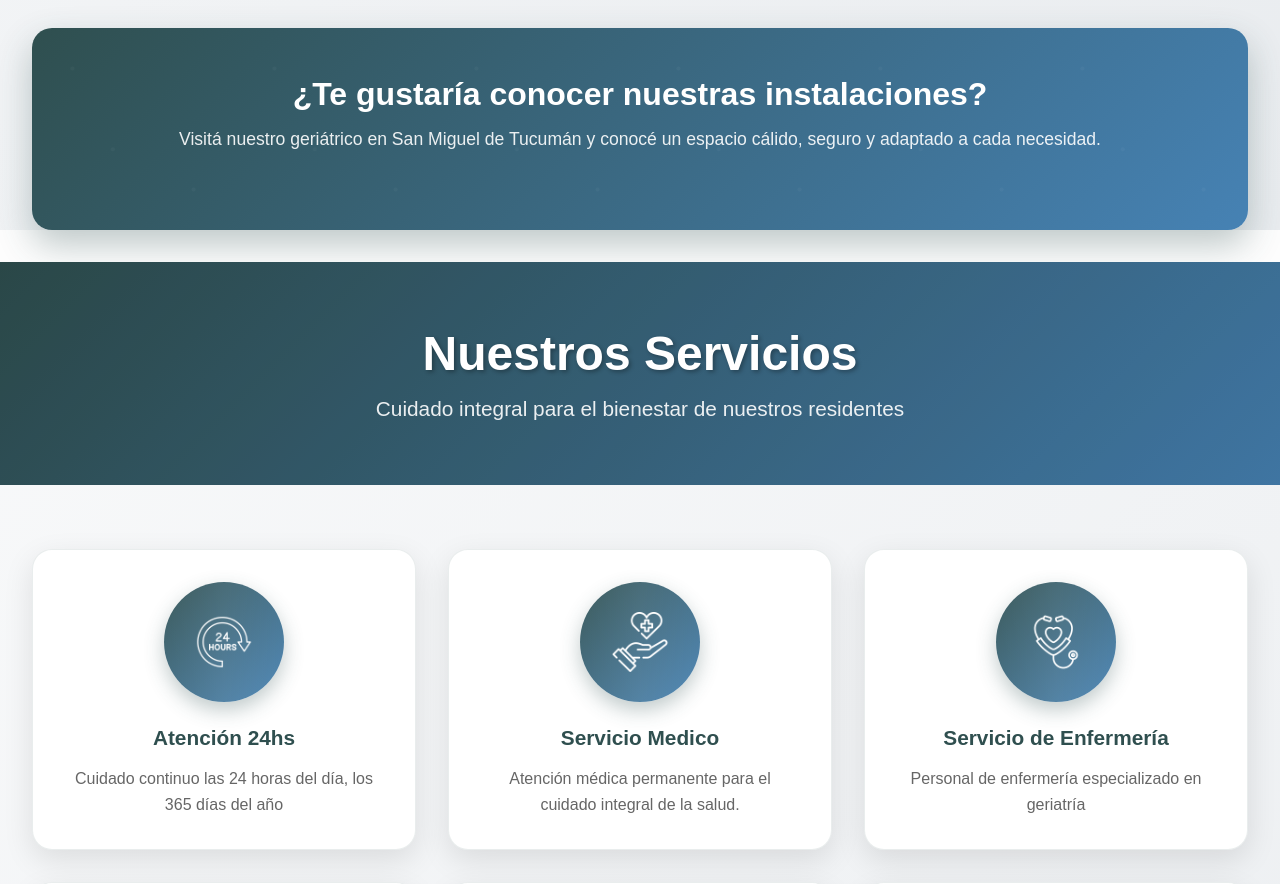
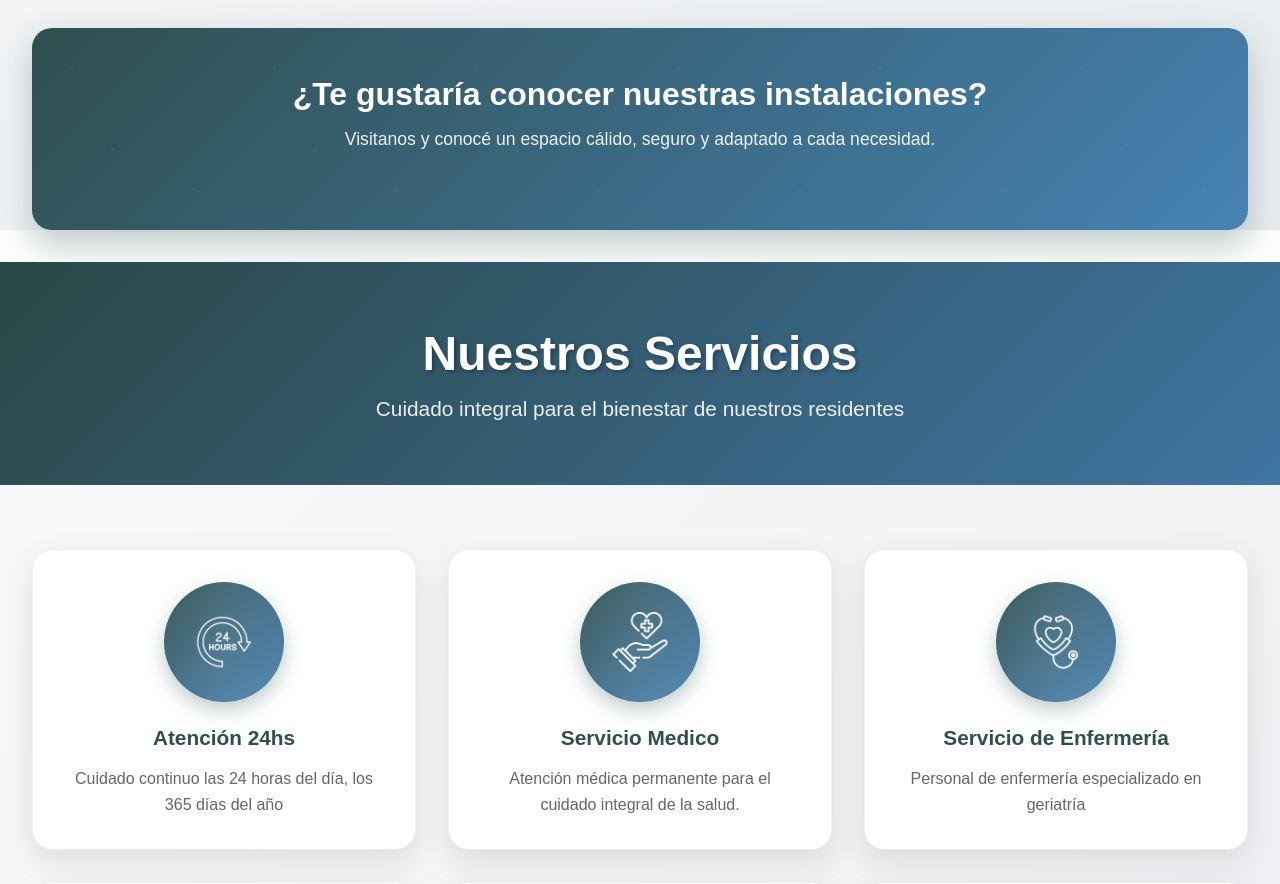
Before and after one commit to tizianodk/hogar-santa-lucia, a React (Vite) app: page / in a window 1280 px wide. Shown: the part 2560-3444 px from the top of the page. Built offline with nearby package versions, Linux system fonts and the light colour scheme.

Commit message:
cambio parrafo CTA

```diff
--- a/src/componentes/instalaciones.jsx
+++ b/src/componentes/instalaciones.jsx
@@ -62,7 +62,7 @@ function Instalaciones(){
             {/* CTA Section opcional */}
             <div className="instalaciones-cta" data-aos='fade-up'>
                 <h3>¿Te gustaría conocer nuestras instalaciones?</h3>
-                <p>Visitá nuestro geriátrico en San Miguel de Tucumán y conocé un espacio cálido, seguro y adaptado a cada necesidad.</p>
+                <p>Visitanos y conocé un espacio cálido, seguro y adaptado a cada necesidad.</p>
             </div>
         </div>
     )
```
